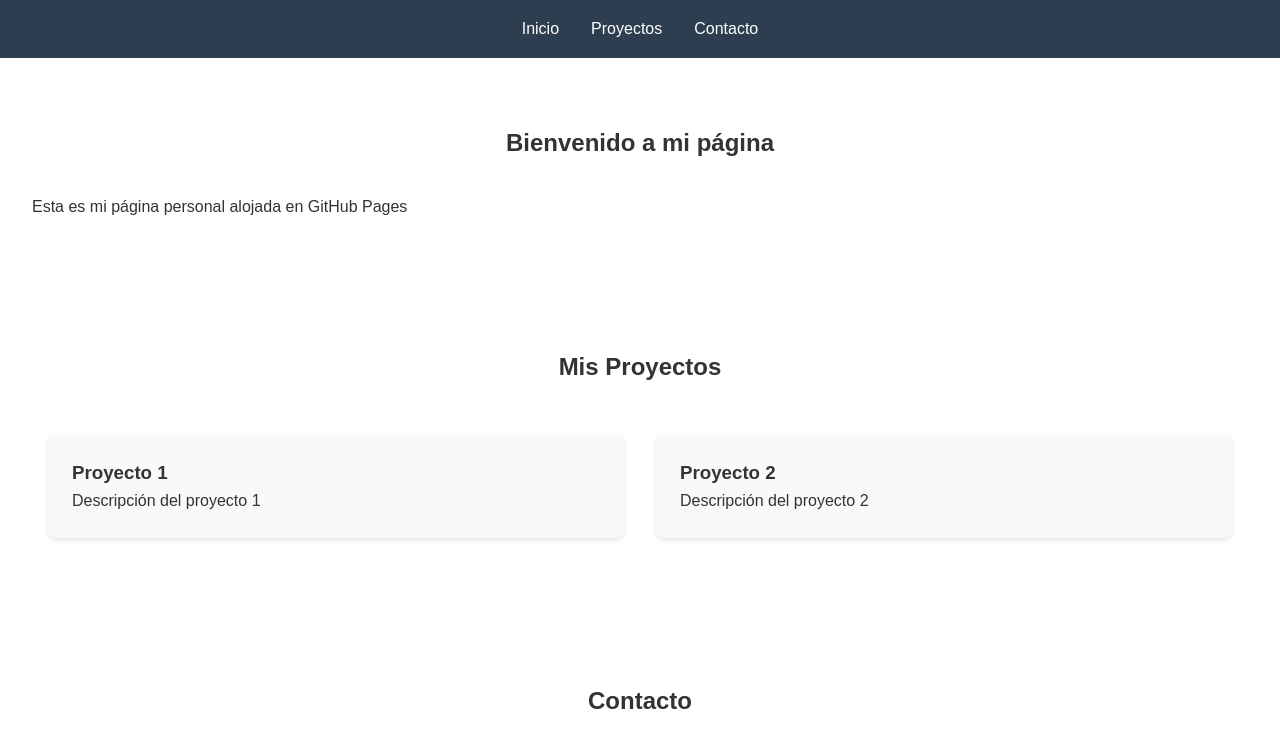
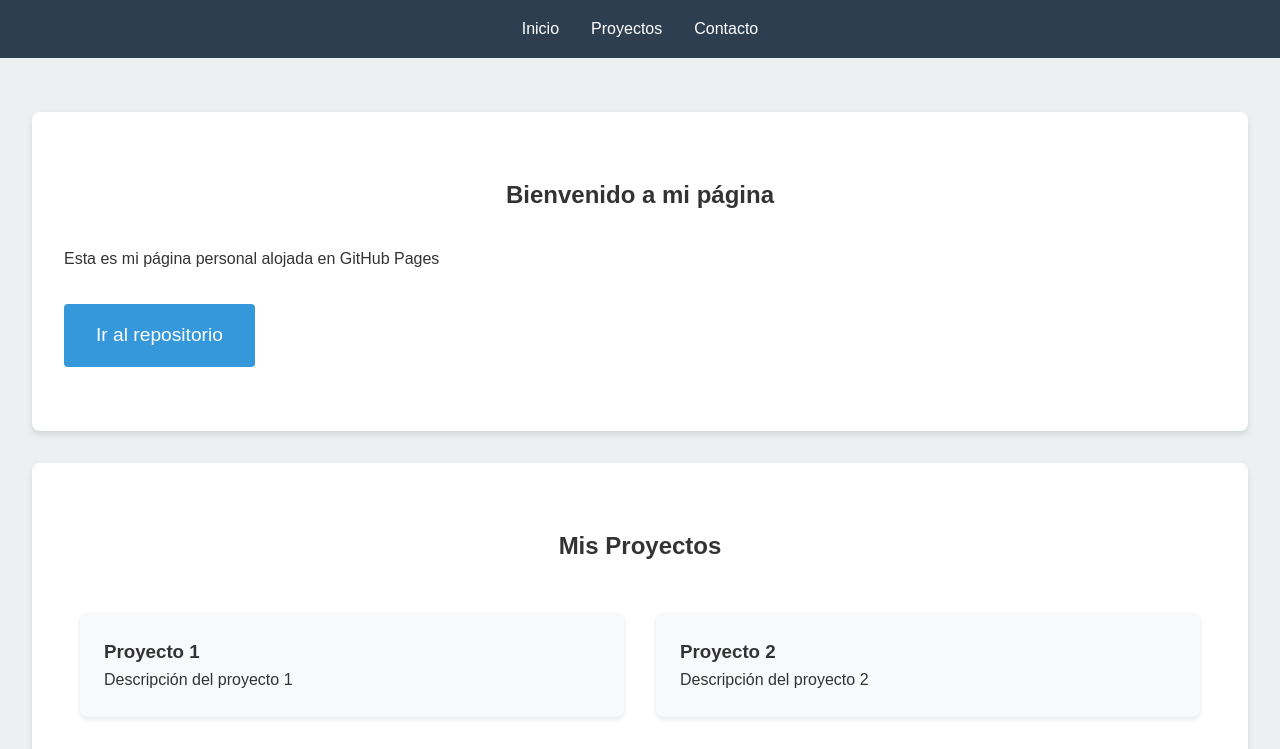
Before and after one commit to BilyAlv/BilyAlv.github.io, a plain HTML site: page index.html in a window 1280 px wide. Shown: the top 749 px of the page. Drawn offline with Linux system fonts and the light colour scheme.

Commit message:
Inicial commit

```diff
--- a/index.html
+++ b/index.html
@@ -3,7 +3,7 @@
 <head>
     <meta charset="UTF-8">
     <meta name="viewport" content="width=device-width, initial-scale=1.0">
-    <title>Mi Página GitHub</title>
+    <title>BilyAlv</title>
     <link rel="stylesheet" href="styles.css">
 </head>
 <body>
@@ -21,6 +21,7 @@
         <section id="inicio">
             <h1>Bienvenido a mi página</h1>
             <p>Esta es mi página personal alojada en GitHub Pages</p>
+            <a href="https://github.com/BilyAlv/BilyAlv.github.io" class="btn-repositorio">Ir al repositorio</a>
         </section>
 
         <section id="proyectos">
--- a/styles.css
+++ b/styles.css
@@ -8,6 +8,7 @@ body {
     font-family: Arial, sans-serif;
     line-height: 1.6;
     color: #333;
+    background-color: #ecf0f1;
 }
 
 header {
@@ -16,6 +17,7 @@ header {
     position: fixed;
     width: 100%;
     top: 0;
+    z-index: 10;
 }
 
 nav ul {
@@ -39,11 +41,16 @@ nav ul li a:hover {
 }
 
 main {
-    margin-top: 60px;
+    margin-top: 80px;
+    padding: 2rem;
 }
 
 section {
     padding: 4rem 2rem;
+    background-color: white;
+    border-radius: 8px;
+    box-shadow: 0 4px 6px rgba(0, 0, 0, 0.1);
+    margin-bottom: 2rem;
 }
 
 h1, h2 {
@@ -108,6 +115,23 @@ footer {
     width: 100%;
 }
 
+.btn-repositorio {
+    display: inline-block;
+    background-color: #3498db;
+    color: white;
+    padding: 1rem 2rem;
+    border-radius: 4px;
+    text-decoration: none;
+    text-align: center;
+    margin-top: 2rem;
+    font-size: 1.2rem;
+    transition: background-color 0.3s ease;
+}
+
+.btn-repositorio:hover {
+    background-color: #2980b9;
+}
+
 @media (max-width: 768px) {
     nav ul {
         flex-direction: column;
```
